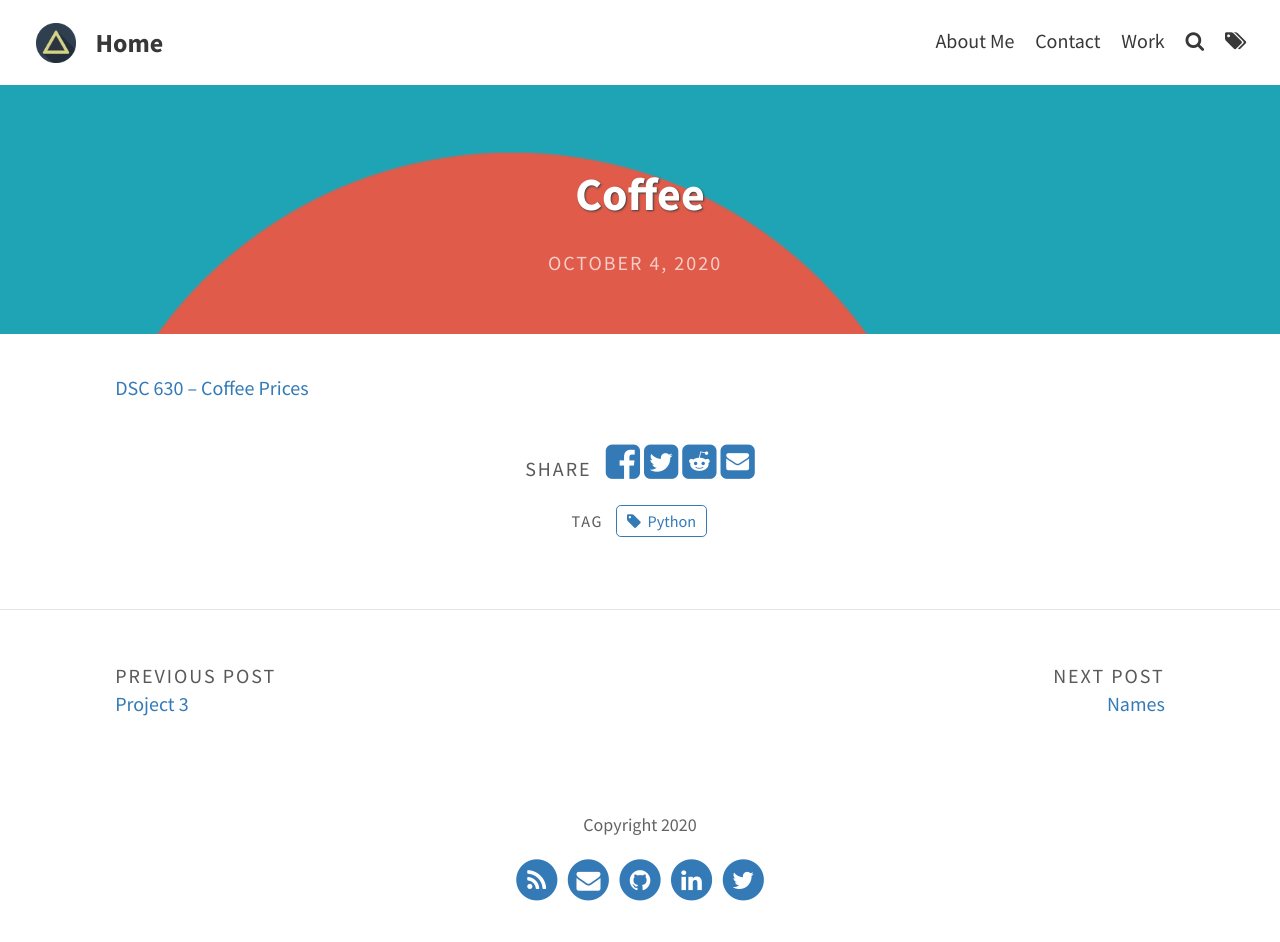
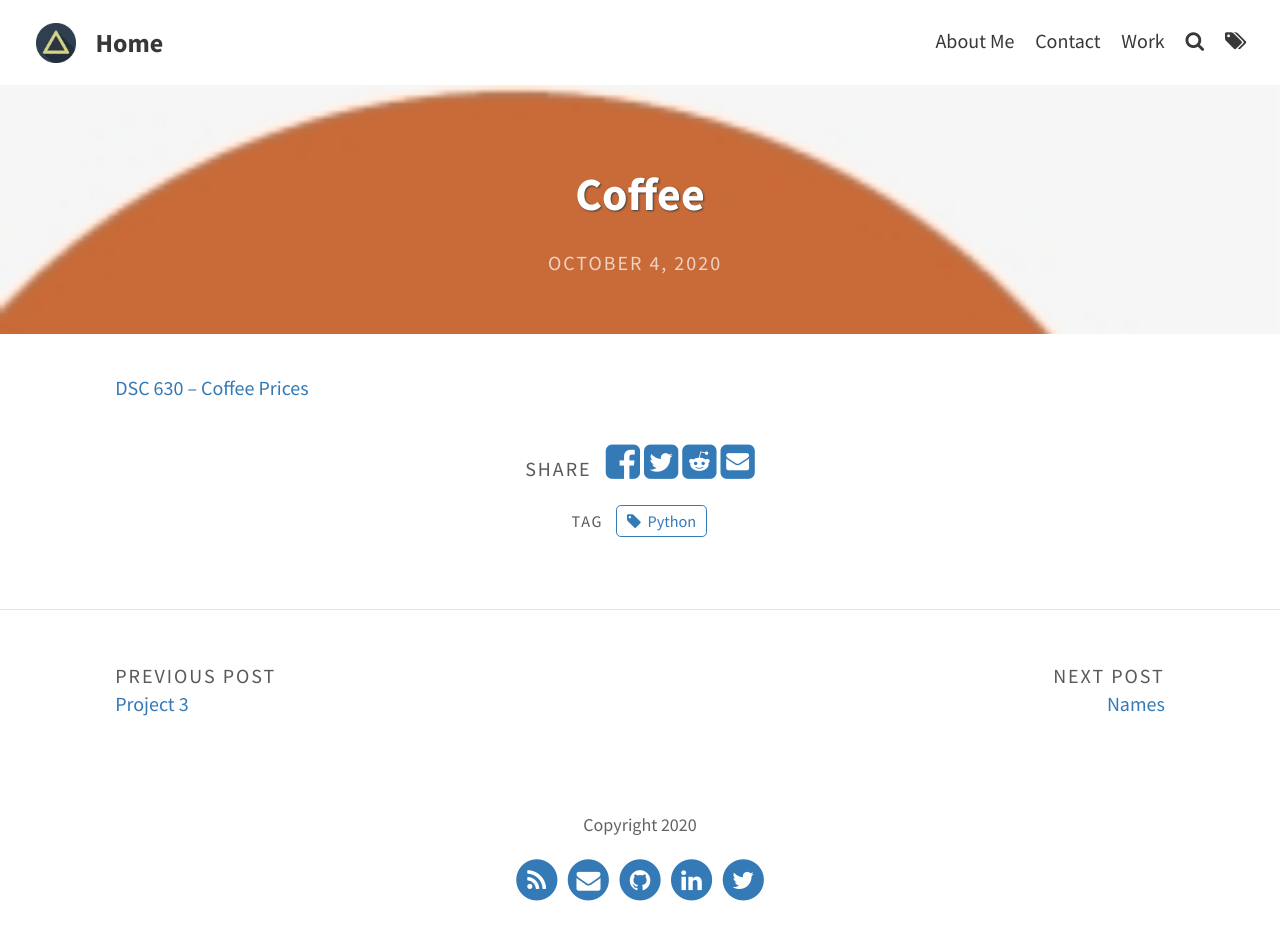
Before and after one commit to knmoses/knmoses.github.io, a Jekyll site: the page built from _portfolio/coffee.md, in a window 1280 px wide. Built offline with Jekyll 4.4.1, drawn with Linux system fonts in a browser that asks for light colours.

Commit message:
Update coffee.md

```diff
--- a/_portfolio/coffee.md
+++ b/_portfolio/coffee.md
@@ -1,8 +1,8 @@
 ---
 layout: post
 title: Coffee
-feature-img: "assets/img/portfolio/cake.png"
-img: "assets/img/portfolio/cake.png"
+feature-img: "assets/img/portfolio/coffee.png"
+img: "assets/img/portfolio/coffee.png"
 date: 04 October 2020
 tags: [Python]
 ---
```
